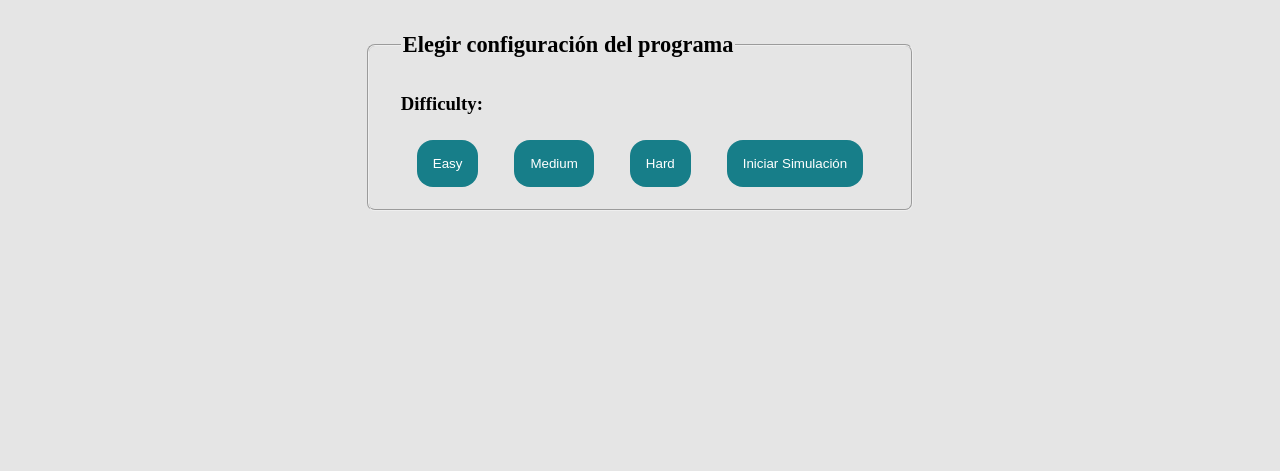
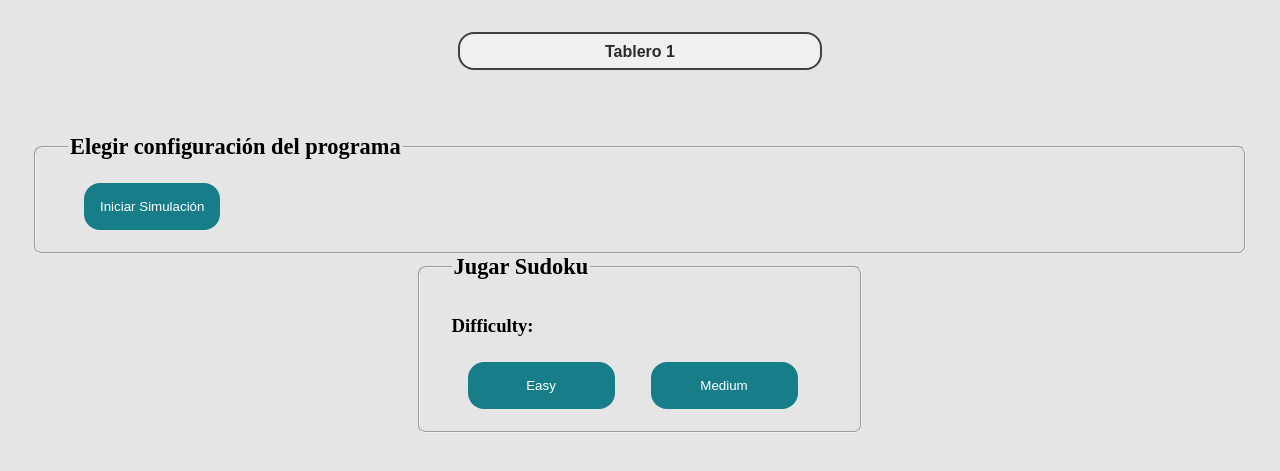
Before and after one commit to LuisFlorEsq/Sudoku-Solver, a Django app: page / in a window 1280 px wide. Shown: the part 67-538 px from the top of the page. Run offline with Django 5.2, Linux system fonts and the light colour scheme; some libraries are stand-ins or nearby versions.

Commit message:
Interfaz_CasiFinal

```diff
--- a/django_bio/urls.py
+++ b/django_bio/urls.py
@@ -23,5 +23,6 @@ urlpatterns = [
     # path('admin/', admin.site.urls),
     path('', views.config, name="home"),
     path('Sudoku', views.sudoku_start, name="Sudoku"),
-    path('UpSudo', views.sudoku_Update, name="sudoku_Update")
+    path('UpSudo', views.sudoku_Update, name="sudoku_Update"),
+    path('Sim', views.start_simulation, name="Sudoku_Simulation")
 ]
--- a/initial_setup/static/css/main.css
+++ b/initial_setup/static/css/main.css
@@ -24,6 +24,17 @@ fieldset{
 legend{
     font-weight: bold;
     font-size: 1.4rem;
+}
+
+input[type="number"]{
+    appearance: none;
+    -moz-appearance: textfield;
+}
+
+input[type="number"]::-webkit-inner-spin-button,
+input[type="number"]::-webkit-outer-spin-button {
+    -webkit-appearance: none;
+    margin: 0;
 }
 
 table{
@@ -90,9 +101,49 @@ td:not(.non-editable) {
     color: white;
 }
 
+.Boards{
+    appearance: none;
+	-webkit-appearance: none;
+	-moz-appearance: none;
+    display: inline-block;
+	width: 30%;
+	cursor: pointer;
+    text-align: center;
+  	height: 2.4rem;
+  	outline: 0;
+  	border: 0;
+	border-radius: 0;
+	background: #f0f0f0;
+	color: rgb(44, 42, 42);
+    font-weight: bold;
+	font-size: 1em;
+	border:2px solid rgba(0, 0, 0, 0.737);
+    border-radius: 1rem;
+    position: relative;
+    transition: all 0.25s ease;
+    margin-bottom: 4rem;
+}
+
+.Boards:hover{
+    background: #225dc3;
+    color: white
+}
+
+.Sudoku{
+    width: 31%;
+}
+
+.difficulty-btn{
+    width: 39%;
+}
+
 .Contenedor{
     width: 100%;
     justify-content: center;
+    border-radius: 20px;
+    /* -webkit-border-radius: 20px;
+    -moz-border-radius: 20px;
+    border: 5px solid; */
 }
 
 .Two_ColumnsC{
--- a/initial_setup/static/js/bring_sudoku.js
+++ b/initial_setup/static/js/bring_sudoku.js
@@ -3,11 +3,12 @@ $(document).ready(function () {
     $(".difficulty-btn").click(function () {
         var difficulty = $(this).data("difficulty");
         $('.dff').html(difficulty);
+        board = $('.Boards').val()
 
         $.ajax({
             url: "Sudoku",
             type: "GET",
-            data: { difficulty: difficulty },
+            data: { difficulty: difficulty, num_board: board },
             success: function(response) {
                 if (response.success == 0)
                     alert(response.message)
@@ -33,5 +34,6 @@ $(document).ready(function () {
                 console.log(error);
             }
         });
+        // $('.Boards').prop('disabled', 'disabled')
     });
 });
--- a/initial_setup/templates/views/config.html
+++ b/initial_setup/templates/views/config.html
@@ -2,19 +2,29 @@
 {% extends 'layout/layout.html' %}
 
 {% block content %}
-
-<div class="DF AI Contenedor">
+<div class="Contenedor DF AI">
+    <select class="Boards">
+        <option value="1">Tablero 1</option>
+        <option value="2">Tablero 2</option>
+    </select>
+</div>
+<form>
     <fieldset>
         <legend>Elegir configuración del programa</legend>
-        <div>
-            <div class="Two_ColumnsR">
-                <h3>Difficulty:</h3>
-                <span class="dff FC"></span>
-            </div>
-            <button type="button" class="difficulty-btn BAccept" data-difficulty="easy" id="Easy">Easy</button>
+        <button class="BAccept" >Iniciar Simulación</button>
+    </fieldset>
+</form>
+<div class="DF AI Contenedor">
+    <fieldset class="Sudoku">
+        <legend>Jugar Sudoku</legend>
+        <div class="Two_ColumnsC">
+            <h3>Difficulty:</h3>
+            <span class="dff FC"></span>
+        </div>
+        <div class="Contenedor">
+            <button type="button" class="difficulty-btn BAccept" data-diff  iculty="easy" id="Easy">Easy</button>
             <button type="button" class="difficulty-btn BAccept" data-difficulty="medium" id="Medium">Medium</button>
-            <button type="button" class="difficulty-btn BAccept" data-difficulty="hard" id="Hard">Hard</button>
-            <button class="BAccept">Iniciar Simulación</button>
+            <!-- <button type="button" class="difficulty-btn BAccept" data-difficulty="hard" id="Hard">Hard</button> -->
         </div>
         <div class="DF" id="Res_Sudoku"></div>
     </fieldset>
--- a/initial_setup/views.py
+++ b/initial_setup/views.py
@@ -12,8 +12,9 @@ def config(request):
 def sudoku_start(request):
 
     difficulty = request.GET.get('difficulty')
+    board = request.GET.get('num_board')
 
-    sudoku_instance = Sudoku(difficulty=difficulty)
+    sudoku_instance = Sudoku(difficulty=difficulty, n_board=int(board))
 
     if sudoku_instance.size_validator() == False:
         results = {'success': 0, 'message': 'El tamaño del sudoku no es de 9x9'}
@@ -27,7 +28,7 @@ def sudoku_start(request):
     if sudoku_instance.size_validator() == True and sudoku_instance.rows_validate() == True and sudoku_instance.column_validate() == True and sudoku_instance.validate_cells() == True:
         results = {
             'mensaje': 'Sudoku cargado exitosamente',
-            'tablero_sudoku': sudoku_instance.board
+            'tablero_sudoku': sudoku_instance.board.tolist()
         }
 
     return JsonResponse(results)
@@ -36,6 +37,8 @@ def sudoku_Update(request):
     try:
         data = json.loads(request.body.decode('utf-8'))
         sudoku_matrix = data.get('sudoku_values')
+        # Hacer de una lista de string a una lista de ints
+        sudoku_matrix = [[int(value) for value in row] for row in sudoku_matrix]
         # Crear una instancia de Sudoku
         sudoku_instance = Sudoku(board=sudoku_matrix)
 
@@ -50,17 +53,17 @@ def sudoku_Update(request):
         elif not sudoku_instance.validate_cells():
             results = {'success': 0, 'message': 'Ese número ya está en este cuadrante'}
         else:
-            ceros_count = sum(1 for row in sudoku_instance.board for value in row if value == 0)
+            ceros_count = sum(1 for row in sudoku_instance.board.tolist() for value in row if value == 0)
             if ceros_count == 0:
                 results = {'success': 1, 'message': 'HAS GANADO EL SUDOKU!!!!'}
             else:
                 results = {'success': 2, 'message': 'Sudoku válido'}
-                print('Sopas')
             ceros_count = 0
-
-
 
     except Exception as e:
         results = {'success': 0, 'message': f'Error: {str(e)}'}
 
     return JsonResponse(results)
+
+def start_simulation(request):
+    print("hola")
--- a/sudoku.py
+++ b/sudoku.py
@@ -1,27 +1,64 @@
-tablero = [
-    ["5", "3", "0", "0", "7", "0", "0", "0", "0"],
-    ["6", "0", "0", "1", "9", "5", "0", "0", "0"],
-    ["0", "9", "8", "0", "0", "0", "0", "6", "0"],
-    ["8", "0", "0", "0", "6", "0", "0", "0", "3"],
-    ["4", "0", "0", "8", "0", "3", "0", "0", "1"],
-    ["7", "0", "0", "0", "2", "0", "0", "0", "6"],
-    ["0", "6", "0", "0", "0", "0", "2", "8", "0"],
-    ["0", "0", "0", "4", "1", "9", "0", "0", "5"],
-    ["0", "0", "0", "0", "8", "0", "0", "7", "9"]
-]
+import numpy as np
+
+easy1 = np.array([
+    [0, 0, 9, 0, 0, 0, 1, 0, 0],
+    [2, 1, 7, 0, 0, 0, 3, 6, 8],
+    [0, 0, 0, 2, 0, 7, 0, 0, 0],
+    [0, 6, 4, 1, 0, 3, 5, 8, 0],
+    [0, 7, 0, 0, 0, 0, 0, 3, 0],
+    [1, 5, 0, 4, 2, 8, 0, 7, 9],
+    [0, 0, 0, 5, 8, 9, 0, 0, 0],
+    [4, 8, 5, 0, 0, 0, 2, 9, 3],
+    [0, 0, 6, 3, 0, 2, 8, 0, 0]
+])
+
+easy2 = np.array([
+    [2, 9, 0, 7, 0, 1, 0, 0, 0],
+    [5, 3, 0, 0, 6, 0, 1, 0, 0],
+    [0, 0, 6, 3, 0, 0, 0, 4, 0],
+    [0, 0, 0, 5, 9, 0, 0, 0, 4],
+    [0, 1, 5, 0, 0, 4, 6, 8, 9],
+    [0, 0, 0, 1, 8, 0, 0, 0, 3],
+    [0, 0, 2, 6, 0, 0, 0, 9, 0],
+    [3, 6, 0, 0, 4, 0, 7, 0, 0],
+    [9, 4, 0, 8, 0, 5, 0, 0, 0]
+])
+
+medium1 = np.array([
+    [0, 1, 0, 5, 0, 6, 0, 2, 0],
+    [3, 0, 0, 0, 0, 0, 0, 0, 6],
+    [0, 0, 9, 1, 0, 4, 5, 0, 0],
+    [0, 9, 0, 0, 1, 0, 0, 4, 0],
+    [0, 7, 0, 3, 0, 2, 0, 5, 0],
+    [0, 3, 0, 0, 8, 0, 0, 6, 0],
+    [0, 0, 3, 2, 0, 7, 1, 0, 0],
+    [9, 0, 0, 0, 0, 0, 0, 0, 2],
+    [0, 5, 0, 6, 0, 1, 0, 8, 0]
+])
+
+medium2 = np.array([
+    [0, 0, 1, 0, 8, 0, 0, 0, 0],
+    [0, 0, 0, 3, 0, 4, 7, 5, 0],
+    [0, 6, 0, 0, 5, 0, 0, 0, 0],
+    [8, 0, 6, 0, 0, 2, 3, 4, 9],
+    [0, 0, 9, 0, 0, 0, 0, 0, 0],
+    [3, 0, 4, 0, 0, 8, 1, 7, 2],
+    [0, 3, 0, 0, 7, 0, 0, 0, 0],
+    [0, 0, 0, 8, 0, 1, 5, 6, 0],
+    [0, 0, 2, 0, 3, 0, 0, 0, 0]
+])
 
 class Sudoku:
-    def __init__(self, difficulty="", board="") -> None:
+    def __init__(self, n_board=1, difficulty="", board="") -> None:
         if difficulty == 'easy':
-            self.board = tablero
+            self.board = easy1 if n_board == 1 else easy2
         elif difficulty == 'medium':
-            self.board = tablero
+            self.board = medium1 if n_board == 1 else medium2
         elif difficulty == 'hard':
-            self.board = tablero
+            self.board = medium1 if n_board == 1 else medium2
 
         if board:
-            self.board = board
-        self.invert_list = list()
+            self.board = np.array(board)
 
     def size_validator(self):
         """
@@ -29,36 +66,11 @@ class Sudoku:
         """
         return len(self.board) == 9 and all(len(fila) == 9 for fila in self.board)
 
-    def rows_validate(self, lista='tablero_general'):
-        if lista == 'tablero_general':
-            lista = self.board
-
-        return all(
-            fila.count(elemento) == 1 if (elemento != '0' and elemento != 0) else True
-            for fila in lista
-            for elemento in fila
-        )
+    def rows_validate(self):
+        return np.all(np.apply_along_axis(lambda x: np.unique(x[x != 0]).size == np.count_nonzero(x[x != 0]), axis=1, arr=self.board))
 
     def column_validate(self):
-        for column in range(0, 9):
-            column_values = [self.board[row][column] for row in range(0, 9)]
-            if not self.rows_validate([column_values]):
-                return False
-        return True
+        return np.all(np.apply_along_axis(lambda x: np.unique(x[x != 0]).size == np.count_nonzero(x[x != 0]), axis=0, arr=self.board))
 
     def validate_cells(self):
-        return (
-            self.validate_3_cells(0, 3)
-            and self.validate_3_cells(3, 6)
-            and self.validate_3_cells(6, 9)
-        )
-
-    def validate_3_cells(self, range1, range2):
-        for column in range(0, 9):
-            if column == 3 or column == 6:
-                self.invert_list.clear()
-            for row in range(range1, range2):
-                self.invert_list.append(self.board[row][column])
-                if len(self.invert_list) == 9 and not self.rows_validate([self.invert_list]):
-                    return False
-        return True
+        return np.all(np.array([np.unique(self.board[i:i+3, j:j+3][self.board[i:i+3, j:j+3] != 0]).size == np.count_nonzero(self.board[i:i+3, j:j+3][self.board[i:i+3, j:j+3] != 0]) for i in range(0, 9, 3) for j in range(0, 9, 3)]))
```
